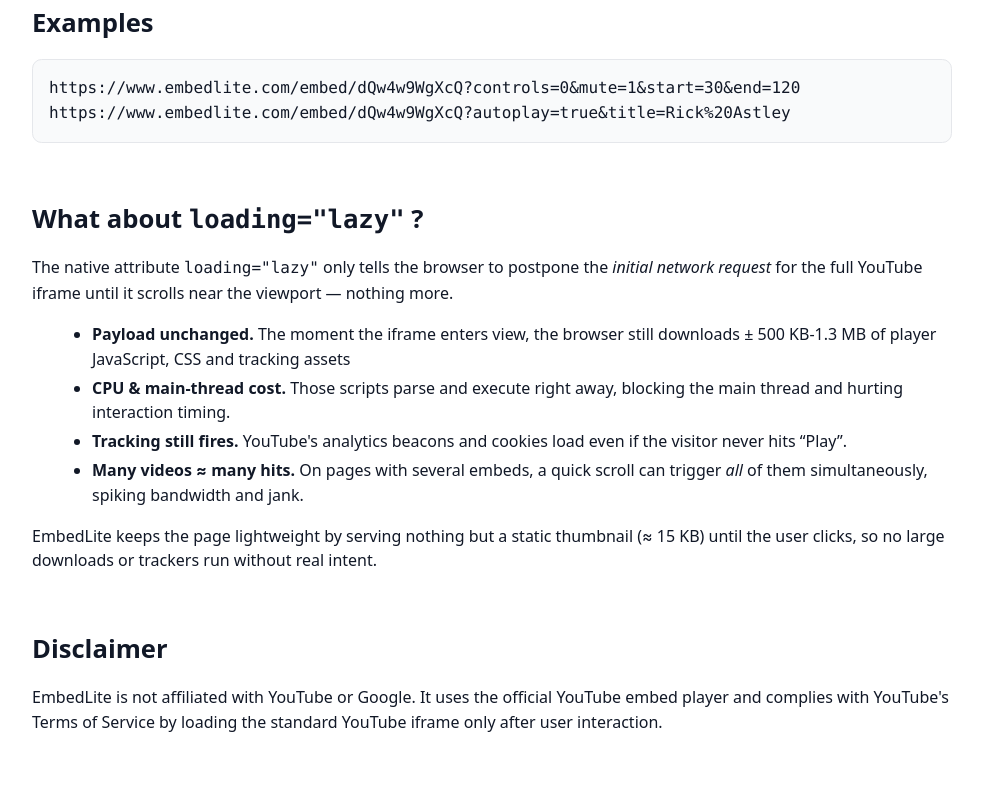
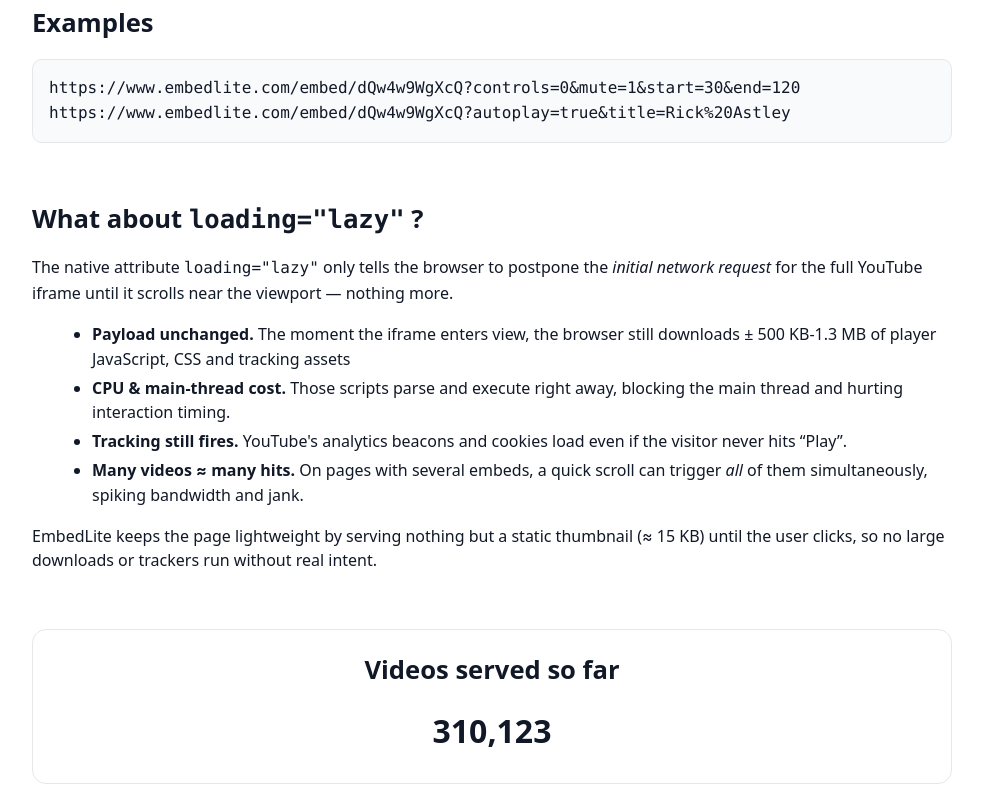
Before and after one commit to embedlite/embedlite, a plain HTML site: page index.html in a window 1280 px wide. Shown: the part 1998-2797 px from the top of the page, without its empty margins (148-1131 px from the left). Drawn offline with Linux system fonts and the light colour scheme.

Commit message:
feat: improve homepage

```diff
--- a/index.html
+++ b/index.html
@@ -167,6 +167,10 @@
       border: 1px solid var(--border);
     }
 
+    .code-diff { display: block; }
+    .code-diff.rem { color:#ef4444; }
+    .code-diff.add { color:#16a34a; }
+
     @media (prefers-color-scheme: light) {
       pre {
         background: #f9fafb;
@@ -276,8 +280,7 @@
       </div>
       <div class="card">
         <p class="muted" style="margin: 0">Here's how it works:</p>
-        <pre><code>-- &lt;iframe src="https://www.youtube.com/embed/..."
-++ &lt;iframe src="https://www.embedlite.com/embed/..."</code></pre>
+        <pre><code><span class="code-diff rem">- &lt;iframe src="https://www.<strong>youtube.com</strong>/embed/aqz-KE-bpKQ"&gt;</span><span class="code-diff add">+ &lt;iframe src="https://www.<strong>embedlite.com</strong>/embed/aqz-KE-bpKQ"&gt;</span></code></pre>
         <p class="muted" style="margin: 0.5rem 0 0">
           Yes, that's literally it.
         </p>
@@ -322,7 +325,7 @@
     <section id="demo">
       <h2>Demo</h2>
       <div class="card">
-        <iframe src="https://www.embedlite.com/embed/aqz-KE-bpKQ" title="Me at the zoo"
+        <iframe src="https://www.embedlite.com/embed/aqz-KE-bpKQ" loading="lazy" title="Me at the zoo"
           allow="accelerometer; autoplay; clipboard-write; encrypted-media; gyroscope; picture-in-picture; web-share"
           referrerpolicy="strict-origin-when-cross-origin" allowfullscreen>
         </iframe>
@@ -384,6 +387,14 @@ https://www.embedlite.com/embed/dQw4w9WgXcQ?autoplay=true&amp;title=Rick%20Astle
       </p>
     </section>
 
+    <!-- Stats -->
+    <section id="stats" class="card" style="text-align:center">
+      <h2>Videos served so far</h2>
+      <p style="font-size:2rem;font-weight:700;margin:.5rem 0">
+        <span id="counter">0</span>
+      </p>
+    </section>
+
     <!-- Disclaimer -->
     <section id="disclaimer">
       <h2>Disclaimer</h2>
@@ -432,7 +443,7 @@ https://www.embedlite.com/embed/dQw4w9WgXcQ?autoplay=true&amp;title=Rick%20Astle
         return;
       }
       const src = `https://www.embedlite.com/embed/${id}`;
-      const iframe = `<iframe width="560" height="315" src="${src}" title="YouTube video" frameborder="0" allow="accelerometer; autoplay; clipboard-write; encrypted-media; gyroscope; picture-in-picture; web-share" referrerpolicy="strict-origin-when-cross-origin" allowfullscreen></iframe>`;
+      const iframe = `<iframe width="560" height="315" src="${src}" title="YouTube video" frameborder="0" loading="lazy" allow="accelerometer; autoplay; clipboard-write; encrypted-media; gyroscope; picture-in-picture; web-share" referrerpolicy="strict-origin-when-cross-origin" allowfullscreen></iframe>`;
       code.textContent = iframe;
       preview.src = src;
       result.style.display = "block";
@@ -456,6 +467,25 @@ https://www.embedlite.com/embed/dQw4w9WgXcQ?autoplay=true&amp;title=Rick%20Astle
         alert("Copy failed. Please select the code block and copy manually.");
       }
     });
+    /* ─────────────  Live “videos served” counter  ───────────── */
+    ;(() => {
+      const START     = new Date('2025-07-23T00:00:00Z');
+      const PER_DAY   = 39690;
+      const PER_SEC   = PER_DAY / 86400;
+      const counterEl = document.getElementById('counter');
+
+      const fmt = n => n.toLocaleString('en-US');
+
+      function tick() {
+        const secs   = (Date.now() - START.getTime()) / 1000;
+        const served = Math.floor(secs * PER_SEC);
+        counterEl.textContent = fmt(served);
+      }
+
+      tick();
+      setInterval(tick, 1000);
+    })();
+
   </script>
 </body>
 
```
